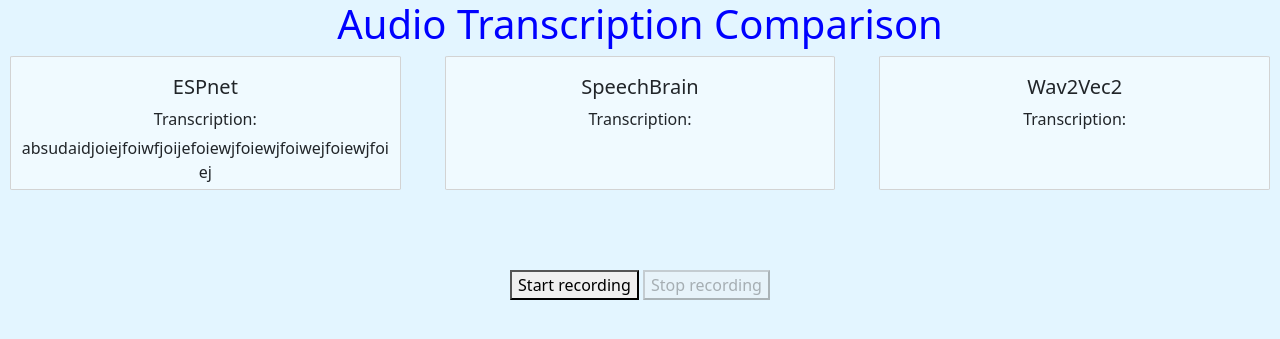
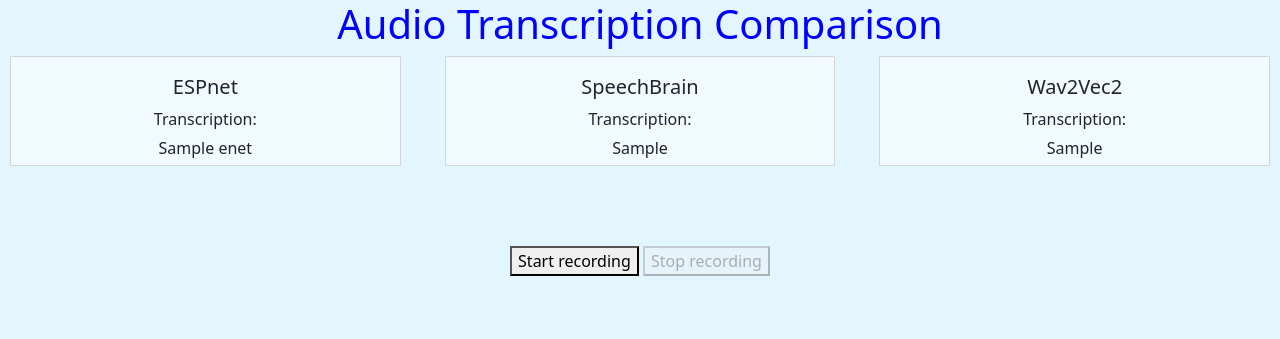
Before and after one commit to WT-MM/TranscriptionWebApp, a Flask app: template templates/index.html in a window 1280 px wide. Shown: the top 339 px of the page. Run offline with Flask 2, Linux system fonts and the light colour scheme; the template is opened without the code that fills it: most values are stand-ins (such as "Sample title", 1, 10 or a date in 2020); parts of the project's set-up code (start-up, migrations or seed data) failed here and were passed over; some libraries are stand-ins or nearby versions.

Commit message:
adjust sb

```diff
--- a/ASR.py
+++ b/ASR.py
@@ -7,10 +7,8 @@
 class ASR:
     def __init__(self):
         #SpeechBrain pretrained model
-        tmpdir = getfixture("tmpdir")
         self.sbmodel = EncoderDecoderASR.from_hparams(
             source="speechbrain/asr-crdnn-rnnlm-librispeech",
-            savedir=tmpdir,
         )
 
         #Wav2Vec2 processor and model
--- a/app.py
+++ b/app.py
@@ -1,6 +1,7 @@
 import os
 import uuid
 from flask import Flask, render_template, flash, request, redirect
+from ASR import ASR
 
 app = Flask(__name__)
 
@@ -21,10 +22,10 @@
     file_name = str(uuid.uuid4()) + ".mp3"
     full_file_name = os.path.join('tempfiles', file_name)
     file.save(full_file_name)
-
+    transcript = ASR.w2v2(full_file_name)
     os.remove(full_file_name)
 
-    return render_template('index.html')
+    return render_template('index.html', w2v2=transcript)
 
 
 @app.errorhandler(404)
--- a/requirements.txt
+++ b/requirements.txt
@@ -1 +1,2 @@
 Flask==2.0.2
+speechbrain==0.5.11
--- a/templates/index.html
+++ b/templates/index.html
@@ -11,21 +11,21 @@
             <div class="main">
                 <h5 class="card-title">ESPnet</h5>
                 <div>Transcription:</div>
-                <div class="transcript">absudaidjoiejfoiwfjoijefoiewjfoiewjfoiwejfoiewjfoiej</div>
+                <div class="transcript">{{enet}}</div>
             </div>
         </div>
         <div class="col-md-4 text-center">
             <div class="main">
                 <h5 class="card-title">SpeechBrain</h5>
                 <div>Transcription:</div>
-                <div class="transcript"></div>
+                <div class="transcript">{{sb}}</div>
             </div>
         </div>
         <div class="col-md-4 text-center">
             <div class="main">
                 <h5 class="card-title">Wav2Vec2</h5>
                 <div>Transcription:</div>
-                <div class="transcript"></div>
+                <div class="transcript">{{w2v2}}</div>
             </div>
         </div>
     </div>
@@ -36,6 +36,8 @@
         </div>
     </div>
 {% endblock %}
+
+<!--TODO: Add time limit to recording-->
 
 <!--Audio Recording Code taken from https://github.com/duketemon/web-speech-recorder-->
 {% block extra %}
```
